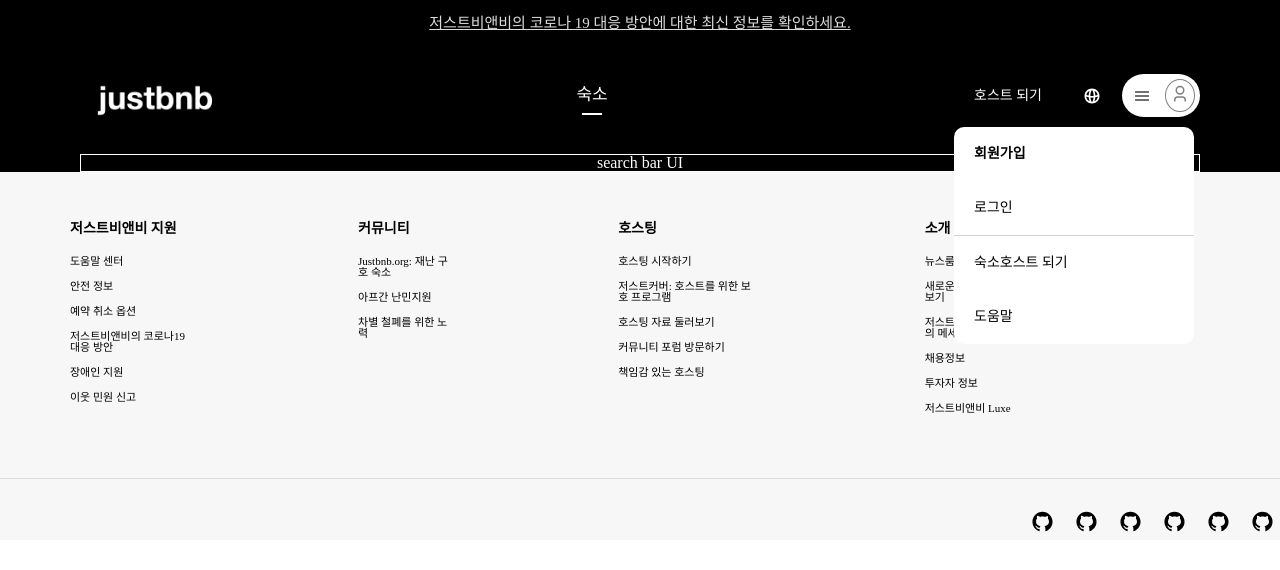
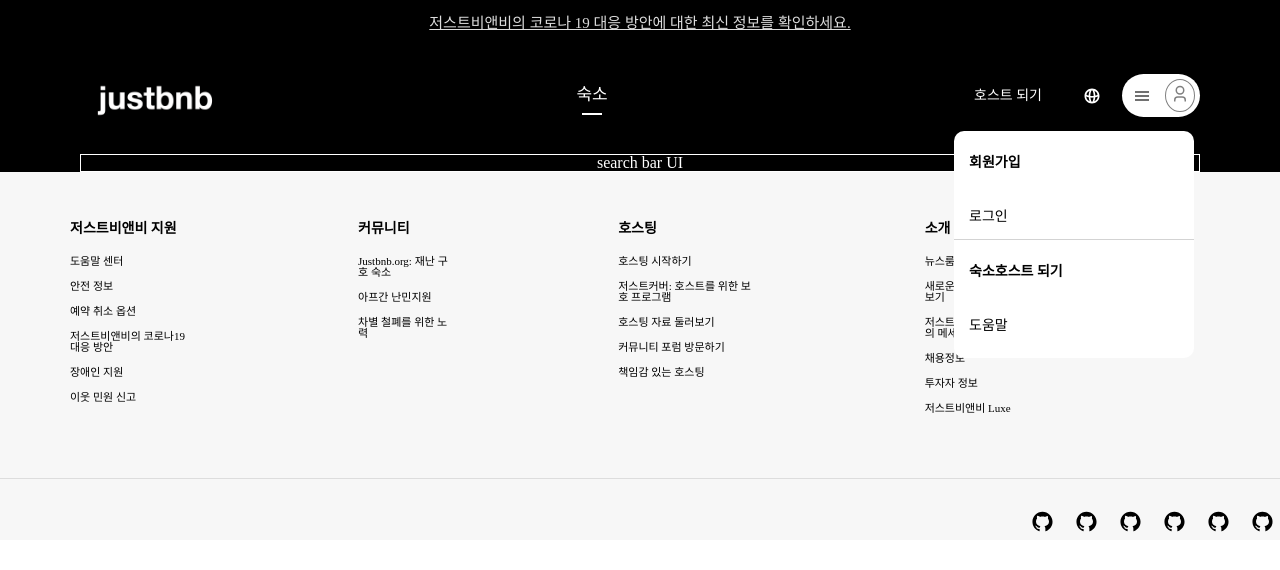
Before and after one commit to wecode-bootcamp-korea/justcode-4-2nd-justbnb-front, a React (Create React App) app: page / in a window 1280 px wide. Both pictures are taken after a click on the element 1161 px from the left and 95 px from the top of the page. Shown: the top 570 px of the page. Built offline with nearby package versions, Linux system fonts and the light colour scheme.

Commit message:
Add: User Toggle UI 레이아웃 구현

```diff
--- a/src/components/Nav/LogoutToggle.js
+++ b/src/components/Nav/LogoutToggle.js
@@ -1,18 +1,27 @@
 import React from 'react';
 import styled from 'styled-components';
+import { Link } from 'react-router-dom';
 
 function LogoutToggle({ showToggle }) {
   return (
-    <Container style={showToggle}>
-      <List>회원가입</List>
-      <List>로그인</List>
-      <List>숙소호스트 되기</List>
-      <List>도움말</List>
-    </Container>
+    <ToggleBox style={showToggle}>
+      <ToggleList>회원가입</ToggleList>
+      <ToggleList>로그인</ToggleList>
+      <Link
+        to="/hosting"
+        style={{
+          textDecoration: 'none',
+          color: 'black',
+        }}
+      >
+        <ToggleList>숙소호스트 되기</ToggleList>
+      </Link>
+      <ToggleList>도움말</ToggleList>
+    </ToggleBox>
   );
 }
 
-const Container = styled.div`
+const ToggleBox = styled.div`
   position: absolute;
   width: 15em;
   background: #ffffff;
@@ -20,10 +29,15 @@ const Container = styled.div`
   list-style: none;
 `;
 
-const List = styled.li`
-  padding: 20px;
+const ToggleList = styled.li`
+  margin: 10px 0;
+  padding: 15px;
   font-size: 14px;
-  cursor: pointer;
+
+  &:hover {
+    background-color: rgb(247, 247, 247);
+    cursor: pointer;
+  }
 
   &:first-child {
     font-weight: 600;
--- a/src/components/Nav/Nav.js
+++ b/src/components/Nav/Nav.js
@@ -2,8 +2,10 @@ import React, { useState } from 'react';
 import { GiHamburgerMenu } from 'react-icons/gi';
 import { RiUser3Line } from 'react-icons/ri';
 import { CgGlobeAlt } from 'react-icons/cg';
+import { Link } from 'react-router-dom';
 import styled from 'styled-components';
 import LogoutToggle from './LogoutToggle';
+// import LoginToggle from './LoginToggle';
 
 function Nav() {
   const [showToggle, setShowToggle] = useState({ display: 'none' });
@@ -14,7 +16,6 @@ function Nav() {
       : setShowToggle({ display: 'none' });
   };
 
-  console.log('showToggle: ', showToggle);
   return (
     <>
       <Aside>
@@ -30,7 +31,9 @@ function Nav() {
           <Menu>숙소</Menu>
           <div>
             <Navbar>
-              <Buttons>호스트 되기</Buttons>
+              <Link to="/hosting" style={{ textDecoration: 'none' }}>
+                <Buttons>호스트 되기</Buttons>
+              </Link>
               <Buttons>
                 <CgGlobeAlt fontSize={20} />
               </Buttons>
@@ -44,6 +47,7 @@ function Nav() {
               </UserBox>
             </Navbar>
             <LogoutToggle showToggle={showToggle} />
+            {/* {token && <LoginToggle showToggle={showToggle} />} */}
           </div>
         </Container>
         <SearchBar>search bar UI</SearchBar>
@@ -130,7 +134,7 @@ const Buttons = styled.li`
   display: flex;
   align-items: center;
   margin: 0 5px;
-  padding: 0 15px;
+  padding: 15px;
   color: #ffffff;
   border-radius: 22px;
   font-weight: 400;
```
Also changed, not shown: src/components/Nav/LoginToggle.js (+36 -2 lines).
